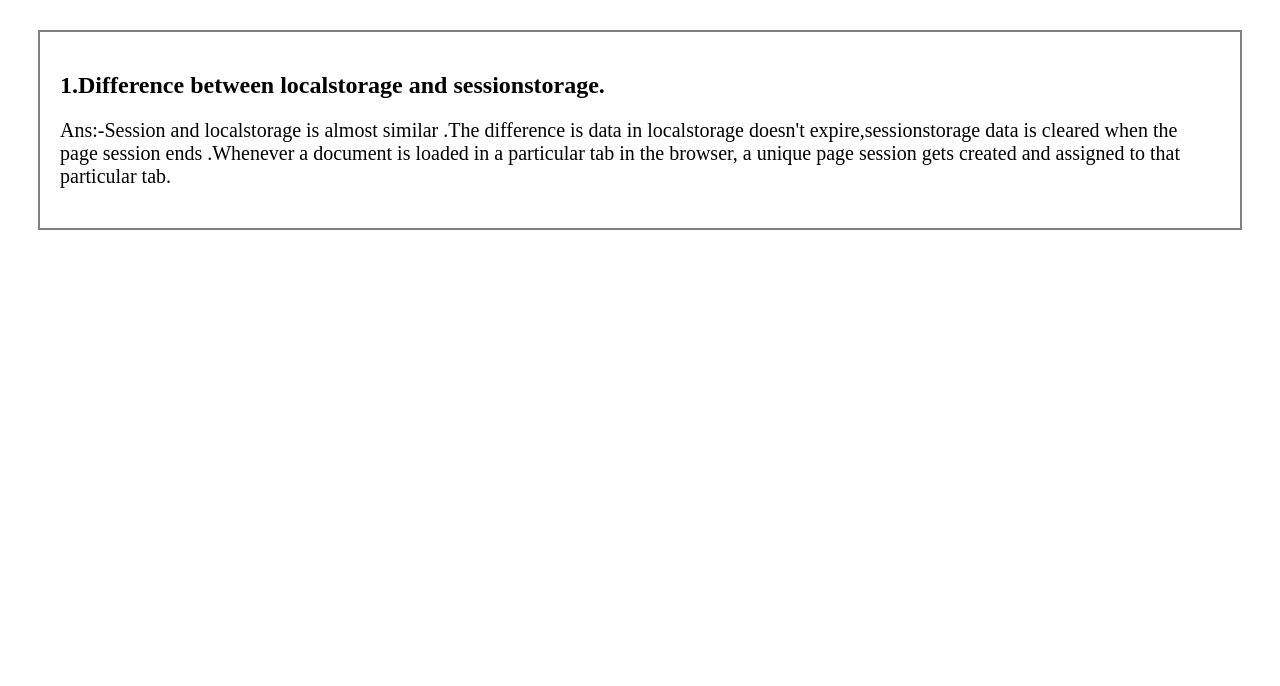
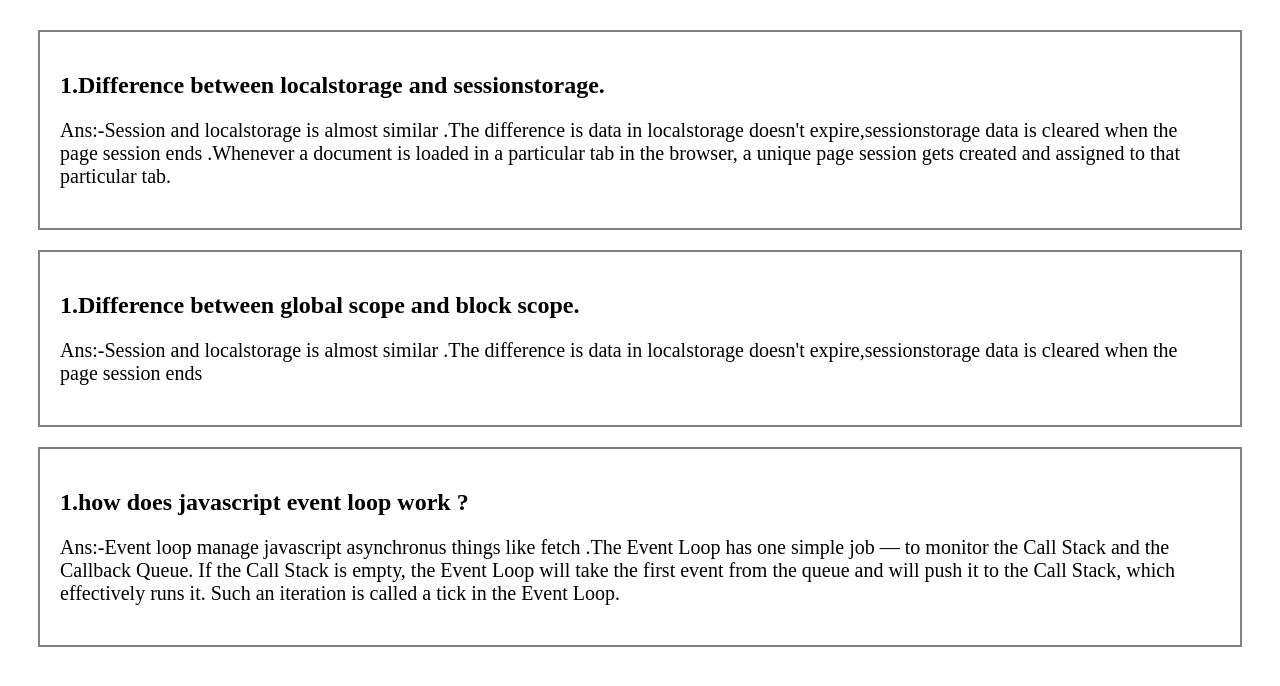
Before and after one commit to prantochandrodas/speed-type-project, a plain HTML site: page blog.html in a window 1280 px wide. Drawn offline with Linux system fonts and the light colour scheme.

```diff
--- a/blog.html
+++ b/blog.html
@@ -25,7 +25,14 @@
             <h2>1.Difference between localstorage and sessionstorage.</h3>
             <p>Ans:-Session and localstorage is almost similar .The difference is data in localstorage doesn't  expire,sessionstorage data is cleared when the page session ends .Whenever a document is loaded in a particular tab in the browser, a unique page session gets created and assigned to that particular tab. </p>
         </div>
-
+        <div class="blog">
+            <h2>1.Difference between global scope and block scope.</h3>
+            <p>Ans:-Session and localstorage is almost similar .The difference is data in localstorage doesn't  expire,sessionstorage data is cleared when the page session ends  </p>
+        </div>
+        <div class="blog">
+            <h2>1.how does javascript event loop work ?</h3>
+            <p>Ans:-Event loop manage javascript asynchronus things like fetch .The Event Loop has one simple job — to monitor the Call Stack and the Callback Queue. If the Call Stack is empty, the Event Loop will take the first event from the queue and will push it to the Call Stack, which effectively runs it. Such an iteration is called a tick in the Event Loop. </p>
+        </div>
     </div>
 
 </body>
--- a/script.js
+++ b/script.js
@@ -51,6 +51,7 @@ const typeController = (e) => {
     display.innerHTML += `<span class="green">${newLetter === " " ? "▪" : newLetter}</span>`;
   } else {
     display.innerHTML += `<span class="red">${newLetter === " " ? "▪" : newLetter}</span>`;
+    errorCount=errorCount+1;
   }
 
   // check if given question text is equal to user typed text
```
